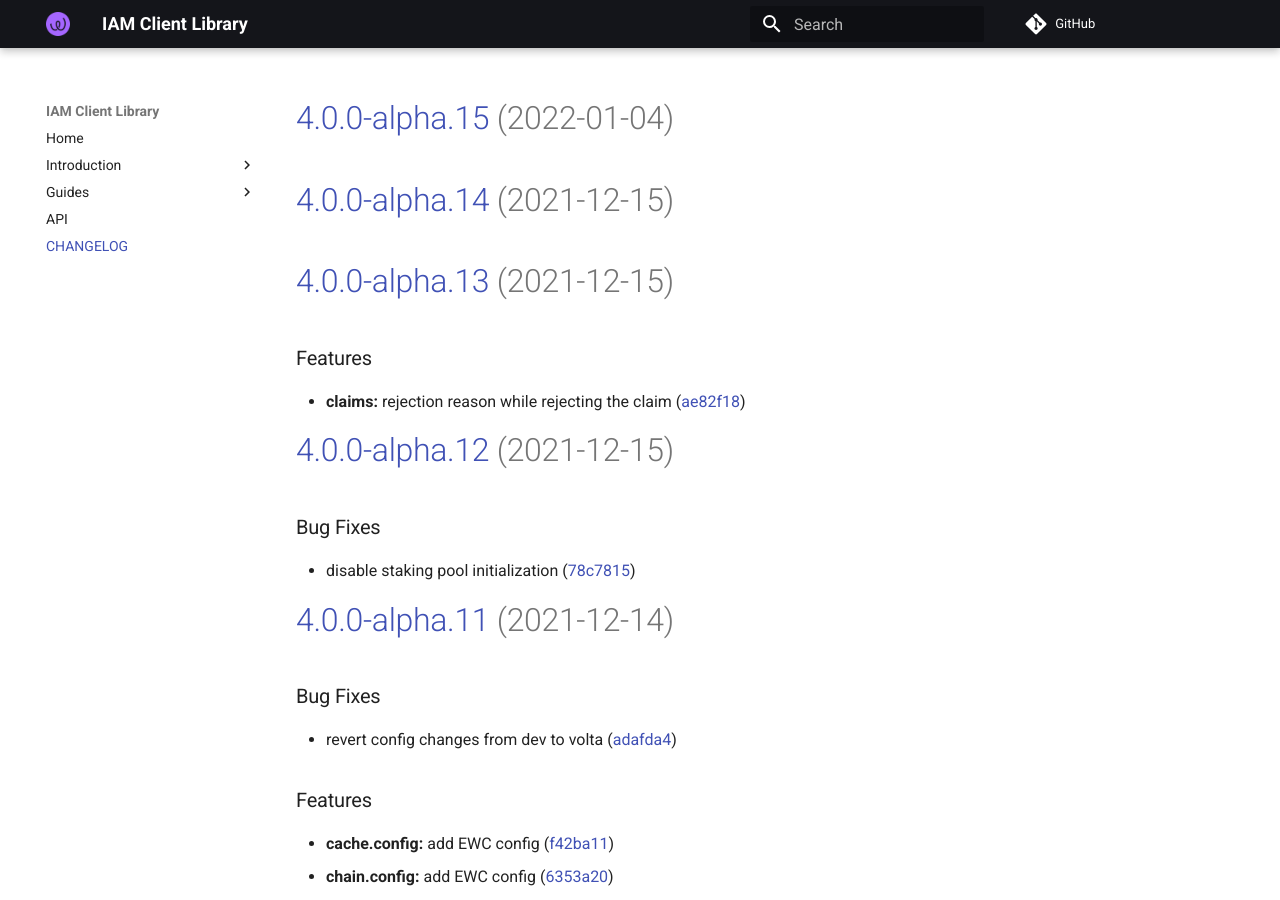
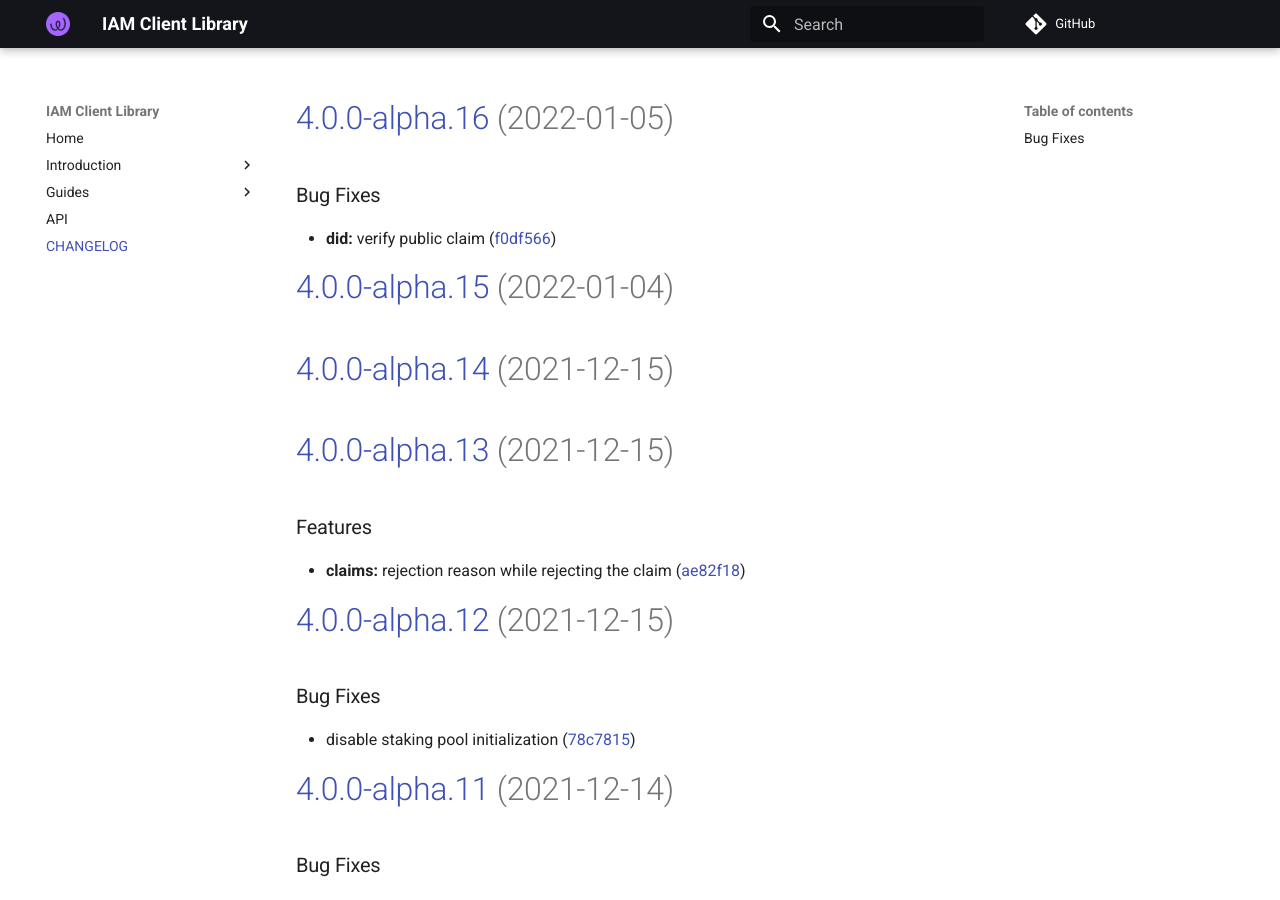
Before and after one commit to energywebfoundation/iam-client-lib, an MkDocs documentation site: the page built from docs/CHANGELOG.md, in a window 1280 px wide and 900 px high. Built offline with MkDocs 1.6.1 and Material for MkDocs 9.7.7, drawn with Linux system fonts in a browser that asks for light colours; comment, search, counter and statistics services are not loaded.

Commit message:
chore(release): 4.0.0-alpha.16 [skip ci]
# [4.0.0-alpha.16](https://github.com/energywebfoundation/iam-client-lib/compare/v4.0.0-alpha.15...v4.0.0-alpha.16) (2022-01-05)

### Bug Fixes

* **did:** verify public claim ([f0df566](https://github.com/energywebfoundation/iam-client-lib/commit/f0df5667da0cc9c11c2c63d8c83e585e6690d8ae))

```diff
--- a/docs/CHANGELOG.md
+++ b/docs/CHANGELOG.md
@@ -1,3 +1,10 @@
+# [4.0.0-alpha.16](https://github.com/energywebfoundation/iam-client-lib/compare/v4.0.0-alpha.15...v4.0.0-alpha.16) (2022-01-05)
+
+
+### Bug Fixes
+
+* **did:** verify public claim ([f0df566](https://github.com/energywebfoundation/iam-client-lib/commit/f0df5667da0cc9c11c2c63d8c83e585e6690d8ae))
+
 # [4.0.0-alpha.15](https://github.com/energywebfoundation/iam-client-lib/compare/v4.0.0-alpha.14...v4.0.0-alpha.15) (2022-01-04)
 
 # [4.0.0-alpha.14](https://github.com/energywebfoundation/iam-client-lib/compare/v4.0.0-alpha.13...v4.0.0-alpha.14) (2021-12-15)
--- a/package.json
+++ b/package.json
@@ -1,6 +1,6 @@
 {
     "name": "iam-client-lib",
-    "version": "4.0.0-alpha.15",
+    "version": "4.0.0-alpha.16",
     "description": "Library for Decentralized Identity and Access Management",
     "main": "dist/index.js",
     "module": "dist/index.esm.js",
```
